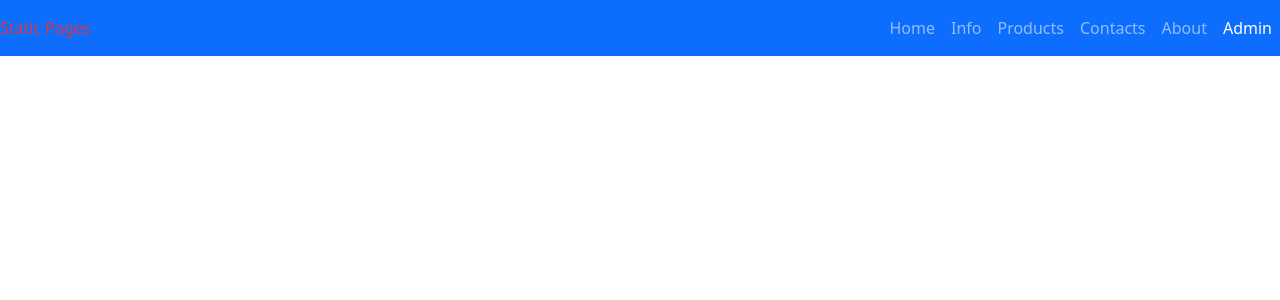
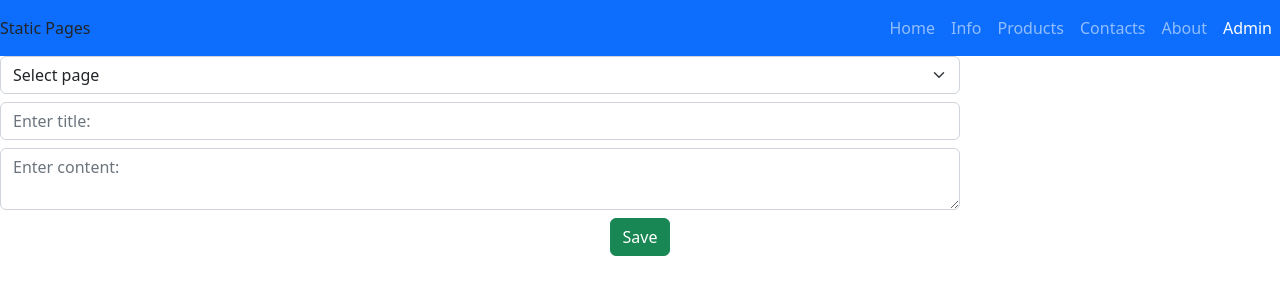
Before and after one commit to EdilBiktimirov/homework-65, a React (Create React App) app: page /pages/admin in a window 1280 px wide. Shown: the top 300 px of the page. Built offline with nearby package versions, Linux system fonts and the light colour scheme; no server answers.

Commit message:
Added page editing:
Added PageForm component

```diff
--- a/src/App.tsx
+++ b/src/App.tsx
@@ -5,6 +5,7 @@ import axiosApi from "./axiosApi";
 import Page from "./components/Page/Page";
 import {Route, Routes} from "react-router-dom";
 import Navbar from "./components/Navbar/Navbar";
+import PageForm from "./components/PageForm/PageForm";
 
 
 // const INFO = [
@@ -29,6 +30,8 @@ function App() {
           <Page/>
         )}/>
 
+        <Route path='/pages/admin' element={<PageForm/>}/>
+
         <Route path='*' element={<h1 className="mt-3">Not found</h1>}/>
 
 
--- a/src/components/Navbar/Navbar.tsx
+++ b/src/components/Navbar/Navbar.tsx
@@ -6,31 +6,13 @@ const INFO = ['Home', 'Info', 'Products', 'Contacts', 'About', 'Admin']
 const Navbar: React.FC = () => {
   return (
     <div className="navbar navbar-expand navbar-dark bg-primary d-flex justify-content-between">
-      <Link to={'/'} className="text-danger text-decoration-none">Static Pages</Link>
+      <Link to={'/'} className="text-dark text-decoration-none">Static Pages</Link>
       <ul className="navbar-nav">
         {INFO.map((elem) => (
           <li className="nav-item" key={Math.random()}>
             <NavLink to={'/pages/' + elem.toLowerCase()} className="nav-link" key={Math.random()}>{elem}</NavLink>
           </li>
         ))}
-        {/*<li className="nav-item">*/}
-        {/*  <NavLink to={'/pages/' + } className="nav-link">Home</NavLink>*/}
-        {/*</li>*/}
-        {/*<li className="nav-item">*/}
-        {/*  <NavLink to={'/info'} className="nav-link">Info</NavLink>*/}
-        {/*</li>*/}
-        {/*<li className="nav-item">*/}
-        {/*  <NavLink to={'/products'} className="nav-link">Products</NavLink>*/}
-        {/*</li>*/}
-        {/*<li className="nav-item">*/}
-        {/*  <NavLink to={'/contacts'} className="nav-link">Contacts</NavLink>*/}
-        {/*</li>*/}
-        {/*<li className="nav-item">*/}
-        {/*  <NavLink to={'/about'} className="nav-link">About</NavLink>*/}
-        {/*</li>*/}
-        {/*<li className="nav-item">*/}
-        {/*  <NavLink to={'/admin'}  className="nav-link">Admin</NavLink>*/}
-        {/*</li>*/}
 
       </ul>
     </div>
--- /dev/null
+++ b/src/components/PageForm/PageForm.tsx
@@ -0,0 +1,103 @@
+import React, {FormEvent, useState} from 'react';
+import {ApiPageType, PageType} from "../../types";
+import axiosApi from "../../axiosApi";
+import {useNavigate} from "react-router-dom";
+
+const PageForm = () => {
+  const navigate = useNavigate();
+
+  const [page, setPage] = useState<PageType>({
+    title: '',
+    content: '',
+    name: '',
+    }
+  );
+
+
+  const onInputChange = (e: React.ChangeEvent<HTMLInputElement | HTMLTextAreaElement>) => {
+    const {name, value} = e.target;
+
+    setPage(prev => ({
+          ...prev,
+          [name]: value,
+        }));
+  };
+
+  const onSelectChange = async (e: React.ChangeEvent<HTMLSelectElement>) => {
+    const {name, value} = e.target;
+
+    setPage(prev => ({
+      ...prev,
+      [name]: value,
+    }));
+
+    try {
+      const response = await axiosApi.get<ApiPageType| null>('/pages/' + value + '.json');
+      const newPage = response.data
+
+      if (newPage !== null) {
+        setPage(prev => ({
+          ...prev,
+          title: newPage.title,
+          content: newPage.content,
+        }))
+      }
+    } finally {
+
+
+    }
+
+
+  };
+
+  const onFormSubmit = async (e: FormEvent) => {
+    e.preventDefault();
+
+    try {
+      await axiosApi.put('/pages/' + page.name.toLowerCase() + '.json', page);
+    } finally {
+      navigate('/pages/' + page.name);
+    }
+  }
+
+
+  return (
+    <form onSubmit={onFormSubmit}>
+      <select
+        className="form-select mb-2 w-75"
+        id={"page"}
+        name={"name"}
+        value={page.name}
+        onChange={onSelectChange}
+      >
+        <option disabled value=''>Select page</option>
+        <option value="home">Home</option>
+        <option value="info">Info</option>
+        <option value="products">Products</option>
+        <option value="contacts">Contacts</option>
+        <option value="about">About</option>
+      </select>
+
+      <input
+        className="form-control mb-2 w-75"
+        name="title"
+        type="text"
+        value={page.title}
+        placeholder={"Enter title:"}
+        onChange={onInputChange}
+      />
+
+      <textarea
+        className="form-control mb-2 w-75"
+        name="content"
+        value={page.content}
+        placeholder={"Enter content:"}
+        onChange={onInputChange}
+      />
+
+      <button className="btn btn-success" type="submit">Save</button>
+    </form>
+  );
+};
+
+export default PageForm;
--- a/src/types.d.ts
+++ b/src/types.d.ts
@@ -1,10 +1,10 @@
 export interface PageType {
   title: string;
   content: string;
-  id: string;
+  name: string;
 }
 
-export type ApiPageType = Omit<PageType, 'id'>
+export type ApiPageType = Omit<PageType, 'name'>
 
 export interface PagesType {
   [id: string]: PageType;
```
